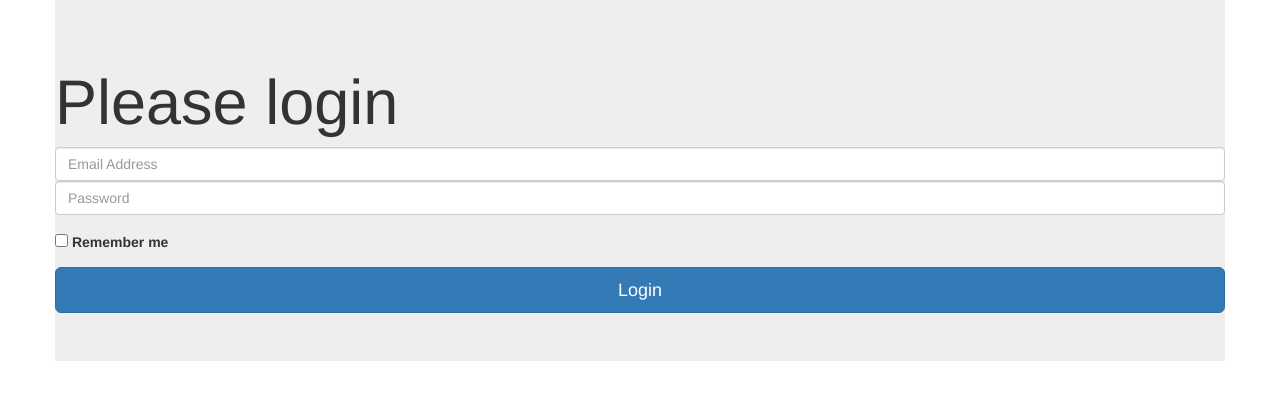
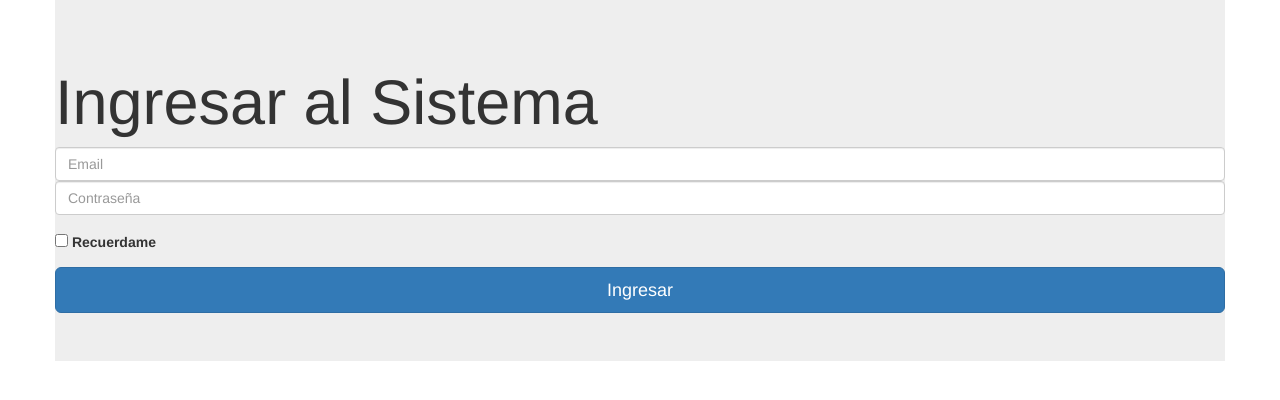
Before and after one commit to mjdhucv/Instagram-Feed-Project, a plain HTML site: page index.html in a window 1280 px wide. Drawn offline with nearby package versions, Linux system fonts and the light colour scheme.

Commit message:
Ajustar a Español

```diff
--- a/index.html
+++ b/index.html
@@ -13,20 +13,20 @@ rwoIResjU2yc3z8GV/NPeZWAv56rSmLldC3R/AZzGRnGxQQKnKkoFVhFQhNUwEyJ" crossorigin="a
   <div class="row">
     <div class="col-12">
 
-      <h1>Please login</h1>
+      <h1>Ingresar al Sistema</h1>
 
     <form>
       <div class="form-group">
         <input type="email" class="form-control" id="exampleInputEmail1" aria-
-describedby="emailHelp" placeholder="Email Address">
+describedby="emailHelp" placeholder="Email">
         <input type="password" class="form-control" id="exampleInputPassword1"
-placeholder="Password">
+placeholder="Contraseña">
       </div>
       <div class="form-group">
           <input type="checkbox" >
-          <strong>Remember me</strong>
+          <strong>Recuerdame</strong>
       </div>
-      <button type="submit" class="btn btn-primary btn-lg btn-block">Login</button>
+      <button type="submit" class="btn btn-primary btn-lg btn-block">Ingresar</button>
     </form>
     </div>
   </div>
```
